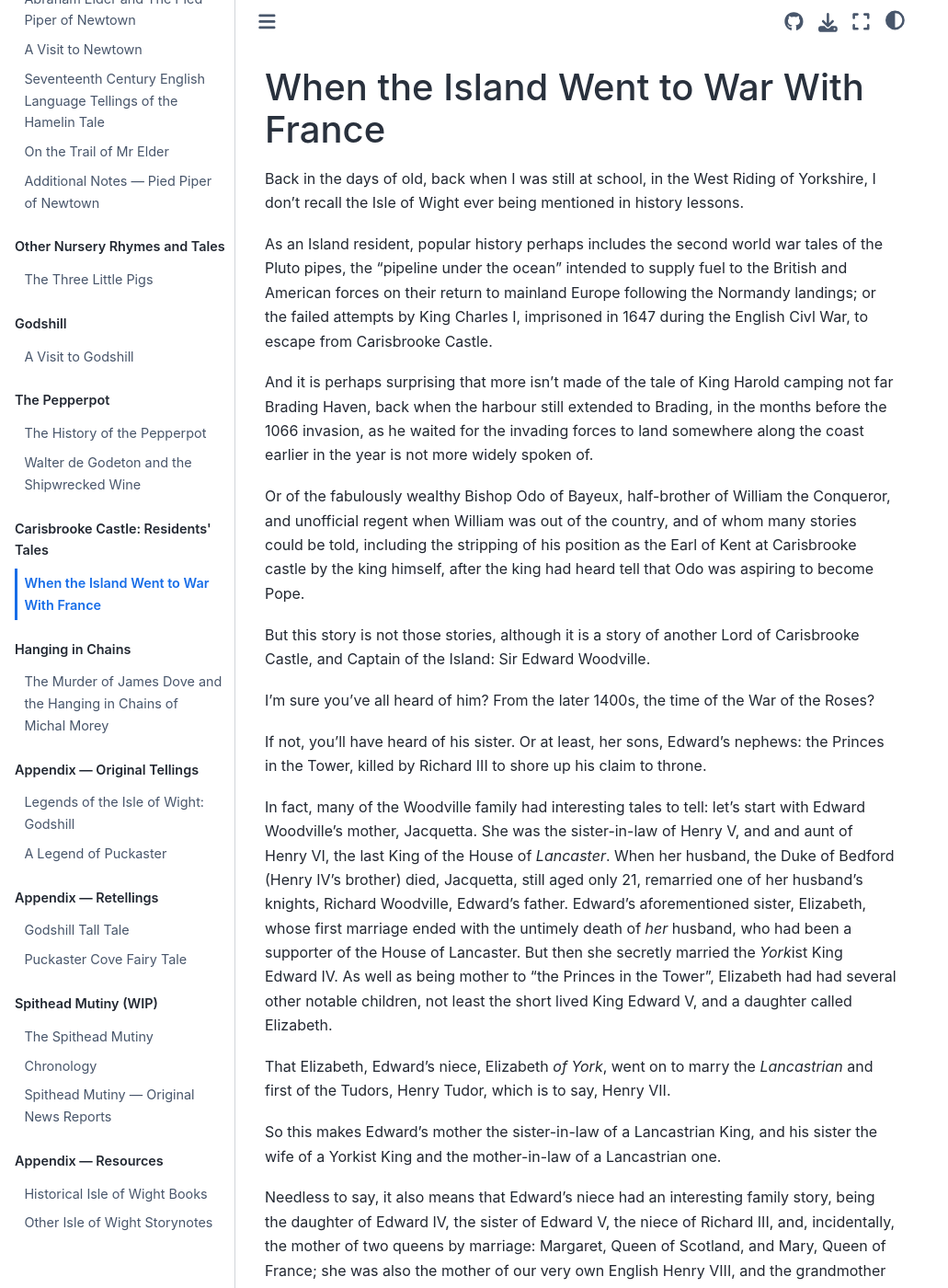
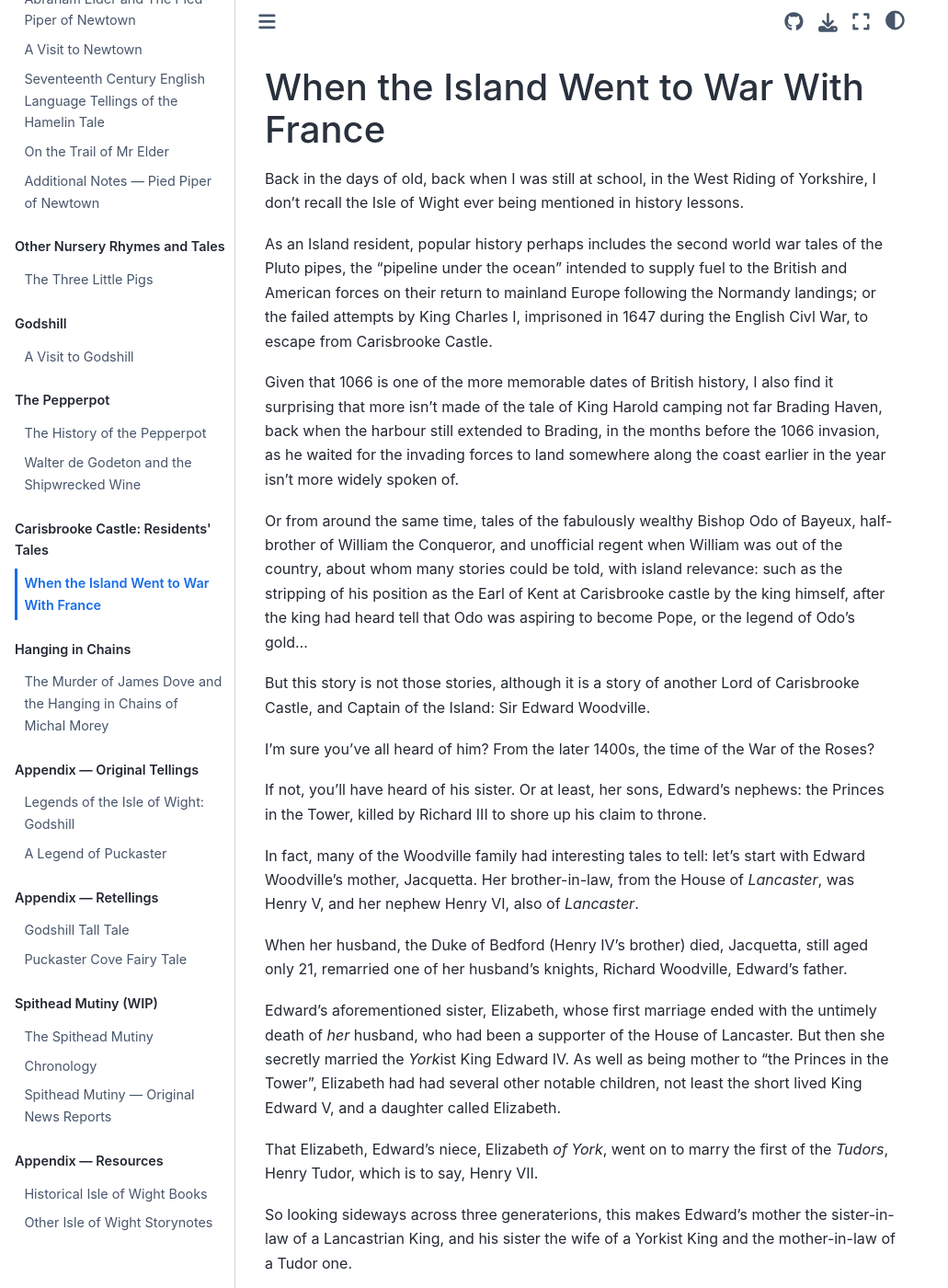
Before and after one commit to psychemedia/island-storynotes, a Jupyter Book: the page built from edward-woodville.md, in a window 1280 px wide and 1400 px high. Shown: the whole window at 92% size, without its empty margins (0-1031 px from the left). Built offline with Jupyter Book 1.0.4 settings and Sphinx 7.4.7 and the Sphinx Book theme 1.1.4, drawn with Linux system fonts in a browser that asks for light colours; some of the changed text lies outside the part shown.

Commit message:
Update edward-woodville.md

```diff
--- a/edward-woodville.md
+++ b/edward-woodville.md
@@ -4,9 +4,9 @@
 
 As an Island resident, popular history perhaps includes the second world war tales of the Pluto pipes, the "pipeline under the ocean" intended to supply fuel to the British and American forces on their return to mainland Europe following the Normandy landings; or the failed attempts by King Charles I, imprisoned in 1647 during the English Civl War, to escape from Carisbrooke Castle.
 
-And it is perhaps surprising that more isn't made of the tale of King Harold camping not far Brading Haven, back when the harbour still extended to Brading, in the months before the 1066 invasion, as he waited for the invading forces to land somewhere along the coast earlier in the year is not more widely spoken of.
+Given that 1066 is one of the more memorable dates of British history, I also find it surprising that more isn't made of the tale of King Harold camping not far Brading Haven, back when the harbour still extended to Brading, in the months before the 1066 invasion, as he waited for the invading forces to land somewhere along the coast earlier in the year isn't more widely spoken of.
 
-Or of the fabulously wealthy Bishop Odo of Bayeux, half-brother of William the Conqueror, and unofficial regent when William was out of the country, and of whom many stories could be told, including the stripping of his position as the Earl of Kent at Carisbrooke castle by the king himself, after the king had heard tell that Odo was aspiring to become Pope.
+Or from around the same time, tales of the fabulously wealthy Bishop Odo of Bayeux, half-brother of William the Conqueror, and unofficial regent when William was out of the country, about whom many stories could be told, with island relevance: such as the stripping of his position as the Earl of Kent at Carisbrooke castle by the king himself, after the king had heard tell that Odo was aspiring to become Pope, or the legend of Odo's gold...
 
 But this story is not those stories, although it is a story of another Lord of Carisbrooke Castle, and Captain of the Island: Sir Edward Woodville.
 
@@ -14,13 +14,17 @@
 
 If not, you'll have heard of his sister. Or at least, her sons, Edward's nephews: the Princes in the Tower, killed by Richard III to shore up his claim to throne.
 
-In fact, many of the Woodville family had interesting tales to tell: let's start with Edward Woodville's mother, Jacquetta. She was the sister-in-law of Henry V, and and aunt of Henry VI, the last King of the House of *Lancaster*. When her husband, the Duke of Bedford (Henry IV's brother) died, Jacquetta, still aged only 21, remarried one of her husband's knights, Richard Woodville, Edward's father. Edward's aforementioned sister, Elizabeth, whose first marriage ended with the untimely death of *her* husband, who had been a supporter of the House of Lancaster. But then she secretly married the *York*ist King Edward IV. As well as being mother to "the Princes in the Tower", Elizabeth had had several other notable children, not least the short lived King Edward V, and a daughter called Elizabeth.
+In fact, many of the Woodville family had interesting tales to tell: let's start with Edward Woodville's mother, Jacquetta. Her brother-in-law, from the House of *Lancaster*, was Henry V, and her nephew Henry VI, also of *Lancaster*.
 
-That Elizabeth, Edward's niece, Elizabeth *of York*, went on to marry the *Lancastrian* and first of the Tudors, Henry Tudor, which is to say, Henry VII.
+When her husband, the Duke of Bedford (Henry IV's brother) died, Jacquetta, still aged only 21, remarried one of her husband's knights, Richard Woodville, Edward's father.
 
-So this makes Edward's mother the sister-in-law of a Lancastrian King, and his sister the wife of a Yorkist King and the mother-in-law of a Lancastrian one.
+Edward's aforementioned sister, Elizabeth, whose first marriage ended with the untimely death of *her* husband, who had been a supporter of the House of Lancaster. But then she secretly married the *York*ist King Edward IV. As well as being mother to "the Princes in the Tower", Elizabeth had had several other notable children, not least the short lived King Edward V, and a daughter called Elizabeth.
 
-Needless to say, it also means that Edward's niece had an interesting family story, being the daughter of Edward IV, the sister of Edward V, the niece of Richard III, and, incidentally, the mother of two queens by marriage: Margaret, Queen of Scotland, and Mary, Queen of France; she was also the mother of our very own English Henry VIII, and the grandmother of Edward VI, Mary I, and Elizabeth I. Got that?
+That Elizabeth, Edward's niece, Elizabeth *of York*, went on to marry the first of the *Tudors*, Henry Tudor, which is to say, Henry VII.
+
+So looking sideways across three generaterions, this makes Edward's mother the sister-in-law of a Lancastrian King, and his sister the wife of a Yorkist King and the mother-in-law of a Tudor one.
+
+Needless to say, it also means that Edward's niece had an interesting family story. Not only was she the daughter of Edward IV (York), she was also the sister of Edward V (York), the niece of Richard III (York), and, incidentally, by virtue of her marriage to Henry VII (Tudor), the mother of two queens: Margaret, Queen of Scotland, and Mary, Queen of France; she was also the mother of our very own English Henry VIII, and the grandmother of Edward VI, Mary I, and Elizabeth I. Got that?
 
 But this story isn't about them. It's about Edward.
 
@@ -28,7 +32,7 @@
 
 France was laying claim to Brittany, and with a threat of invasion, the Bretons sought the help of the King of England. In a master stroke of diplomacy, Henry, who perhaps owed both sides his allegiance, had been given the role of mediator, but now the Bretons explicitly asked for his help.
 
-"No can do" he said, although we might perhaps imagine the language he used was very particular, very Johnsonian... "No one from this island, of which I am sovereign, and upon which I now stand will help you" perhaps? Listening closely, a long time ally of Brittany, is Edward Woodville. Edward Woodville, Captain of the Isle of Wight.
+"No can do" he said, although we might perhaps imagine the language he used was very particular, very Johnsonian... "No one from *this* island, *this island of __Britain__*, of which I am sovereign, and *upon which I now stand* will help you" perhaps? Listening closely, a long time ally of Brittany, is Edward Woodville. Edward Woodville, Captain of the Isle of Wight. An island just a short hop away from what some locals still today call "the big Island".
 
 Woodville pleads with the King, but the King has spoken. And so, Edward returns home, across the Solent. To another island. Accompanied by the two Breton ambassadors.
 
```
